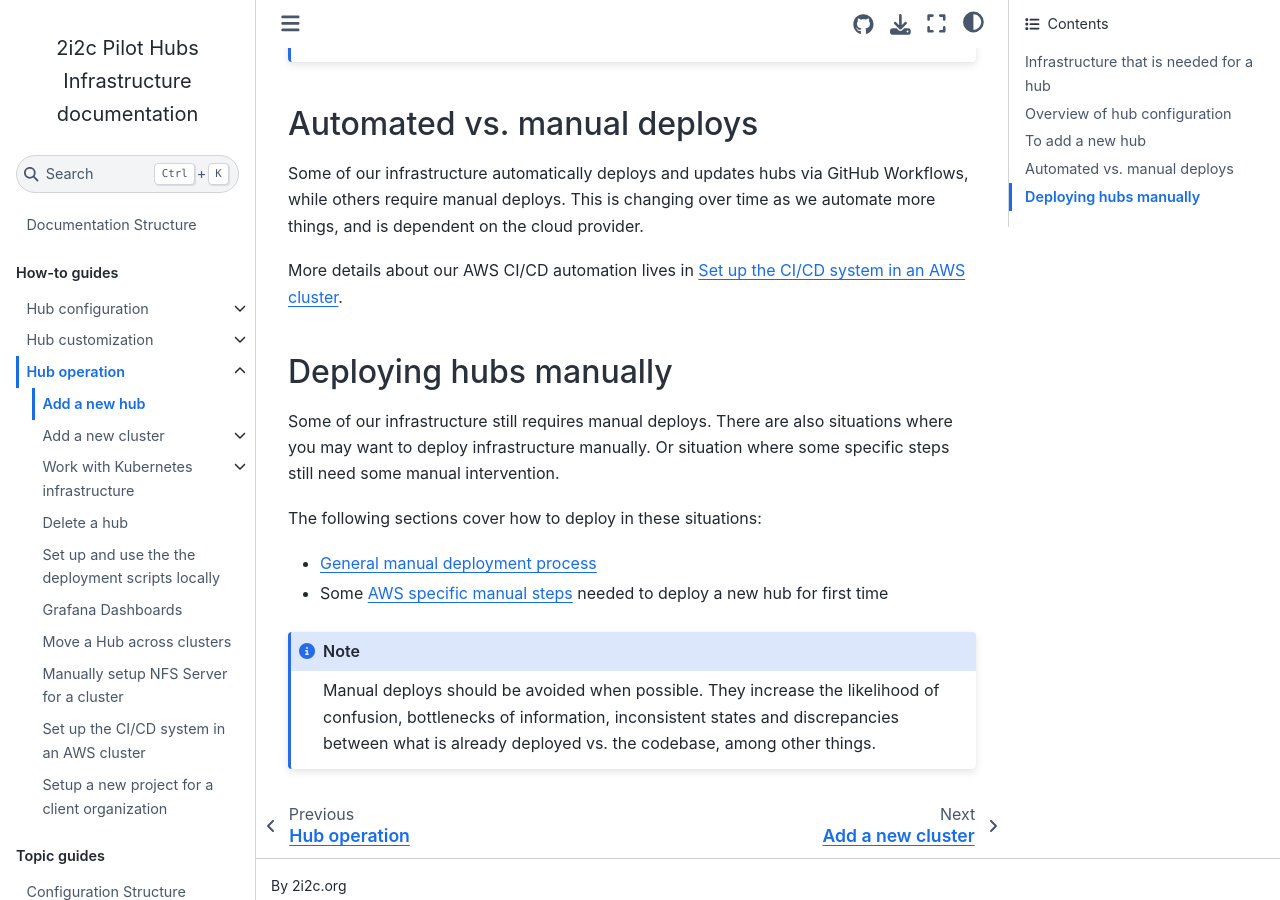
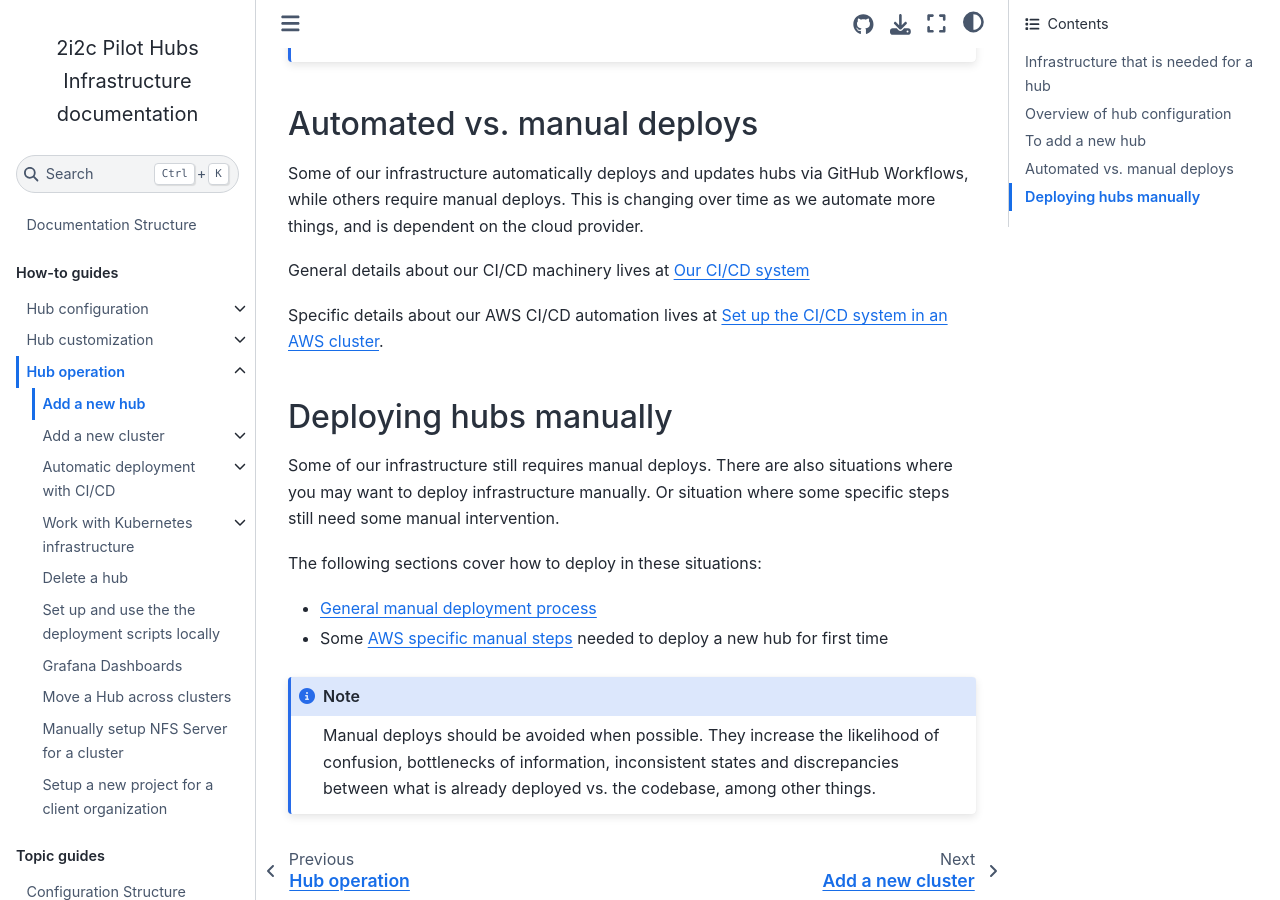
Before and after one commit to 2i2c-org/infrastructure, a Sphinx documentation site: the page built from docs/howto/operate/new-hub/index.md, in a window 1280 px wide and 900 px high, scrolled down 2171 px. Built offline with Sphinx 7.4.7 and the Sphinx Book theme 1.1.4, drawn with Linux system fonts in a browser that asks for light colours; pages that are not in the unit, such as notebooks, are missing from menus; the version number could not be read and is left out.

Commit message:
Create new ci-cd section under operate with cluster specific instructions

````diff
--- a/docs/howto/operate/index.md
+++ b/docs/howto/operate/index.md
@@ -11,12 +11,12 @@ For more information about our team's development and coordination processes, se
 :maxdepth: 2
 new-hub/index.md
 new-cluster/index.md
+ci-cd/index.md
 k8s/index.md
 delete-hub.md
 manual-deploy.md
 grafana.md
 move-hub.md
 manual-nfs-setup.md
-setup-ci-cd-aws.md
 setup-new-project.md
 ```
--- a/docs/howto/operate/new-hub/index.md
+++ b/docs/howto/operate/new-hub/index.md
@@ -71,7 +71,9 @@ There are some minor additional steps if you need to [deploy a new hub in a AWS
 Some of our infrastructure automatically deploys and updates hubs via GitHub Workflows, while others require manual deploys.
 This is changing over time as we automate more things, and is dependent on the cloud provider.
 
-More details about our AWS CI/CD automation lives in [](operate:setup-ci-cd-aws).
+General details about our CI/CD machinery lives at [](/reference/ci-cd.md)
+
+Specific details about our AWS CI/CD automation lives at [](ci-cd:aws).
 
 ## Deploying hubs manually
 
````
Also changed, not shown: docs/howto/operate/ci-cd/aws.md (renamed from docs/howto/operate/setup-ci-cd-aws.md, +1 -1 lines), docs/howto/operate/ci-cd/index.md (added, +20 -0 lines), docs/index.md (+1 -1 lines).
